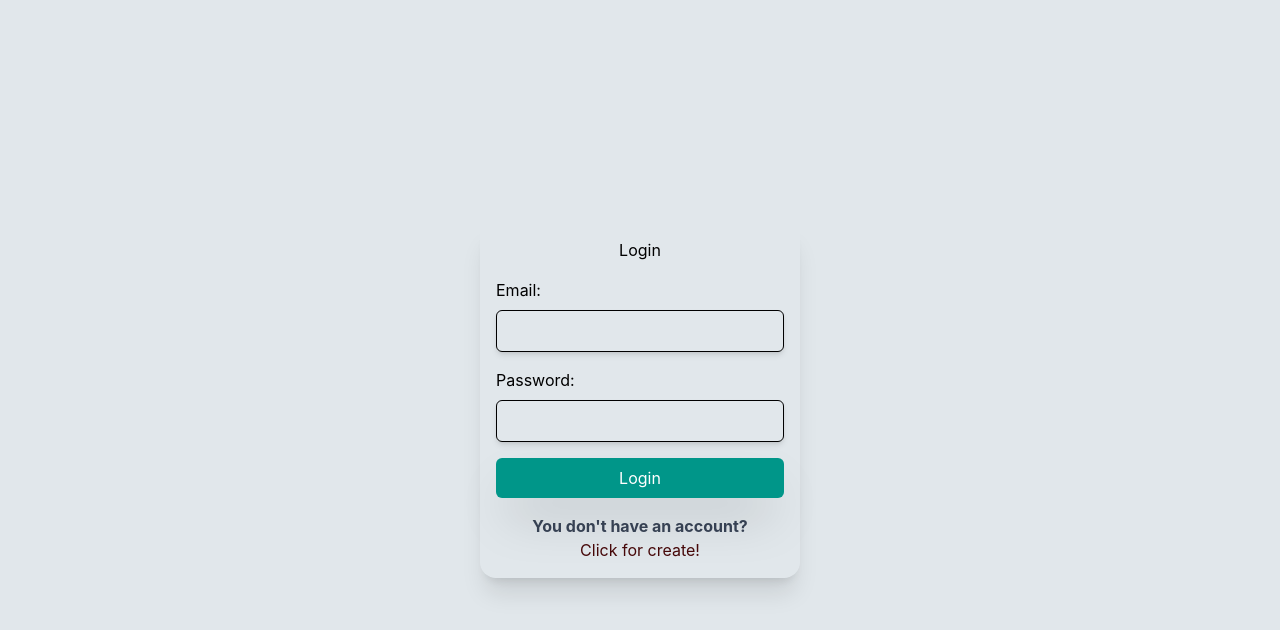
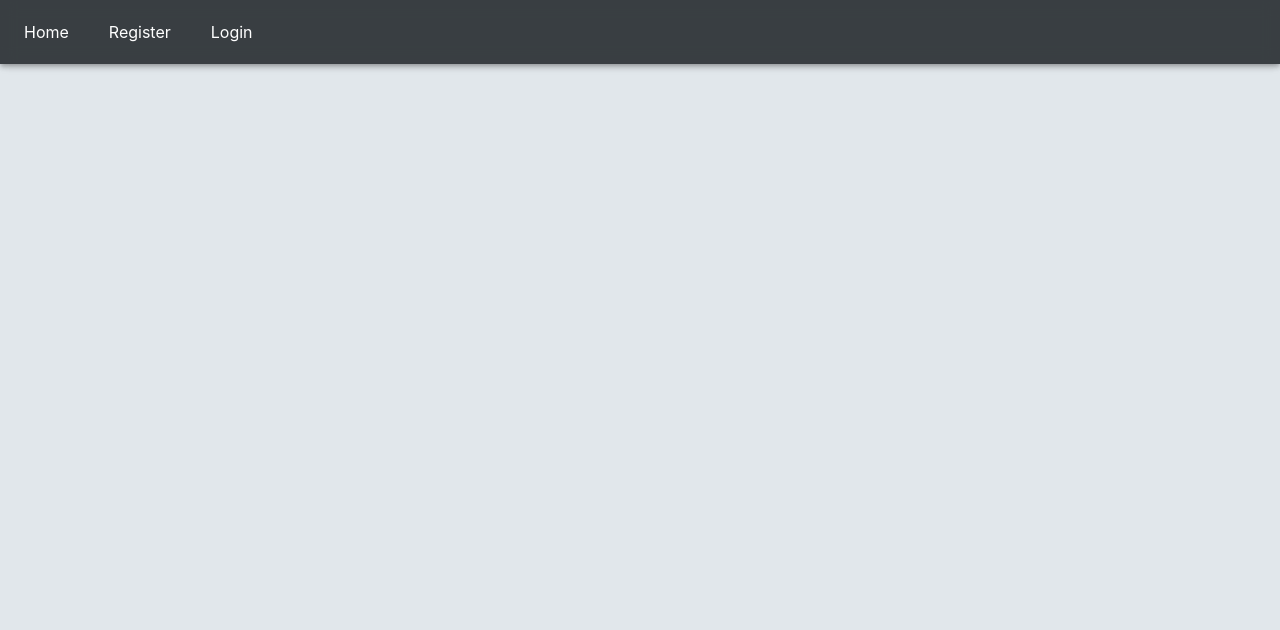
Before and after one commit to HalahanNikolai/goit-react-hw-08, a React (Vite) app: page /contacts in a window 1280 px wide. Before the commit this address led to /login. Shown: the top 630 px of the page. Built offline with nearby package versions, Linux system fonts and the light colour scheme.

Commit message:
DelMistakes_1

```diff
--- a/src/components/App.jsx
+++ b/src/components/App.jsx
@@ -11,6 +11,7 @@ import Register from '../pages/Register/Register';
 import { refreshUser } from '../redux/auth/authOperations';
 import { selectIsRefreshing } from '../redux/auth/authSelectors';
 import PrivateRoute from './PrivateRoutes';
+import PublicRoute from './PublicRoute';
 
 
 const App = () => {
@@ -25,10 +26,11 @@ const App = () => {
     <Routes>
       <Route path="/" element={<Layout />}>
         <Route index element={<HomePage />} />
+        {/* <Route path="/contacts" element={<Contacts />} /> */}
         <Route path="/contacts" element={<PrivateRoute > <Contacts /> </PrivateRoute>} />
       </Route>
-      <Route path="/register" element={<Register />} />
-      {/* <Route path="/register" element={<PublicRoute> <Register /></PublicRoute>} /> */}
+      {/* <Route path="/register" element={<Register />} /> */}
+      <Route path="/register" element={<PublicRoute> <Register /></PublicRoute>} />
       <Route path="/login" element={<Login />} />
       <Route path="*" element={<NotFound />} />
     </Routes>
--- a/src/components/Header/Header.jsx
+++ b/src/components/Header/Header.jsx
@@ -29,7 +29,7 @@ const Header = () => {
 
           <nav className='flex gap-10'>
             < NavLink to='/'>Home</NavLink>
-            < NavLink to='/contacts'>Contacts</NavLink>
+            {isLoggedIn && < NavLink to='/contacts'>Contacts</NavLink>}
             {/* {isLoggedIn ? < NavLink to='/contacts'>Contacts</NavLink> : redirect('/home')} */}
             {isLoggedIn ? (
               <button className='cursor-pointer' onClick={() => dispatch(logoutThunk())}>Logout</button>
--- a/src/components/PrivateRoutes.jsx
+++ b/src/components/PrivateRoutes.jsx
@@ -6,6 +6,6 @@ import { Navigate } from 'react-router';
 const PrivateRoute = ({ children }) => {
   const isLoggedIn = useSelector(selectIsLoggedIn);
 
-  return isLoggedIn ? children : <Navigate to="/login" />;
+  return isLoggedIn ? children : <Navigate to="/contacts" />;
 };
 export default PrivateRoute;
```
